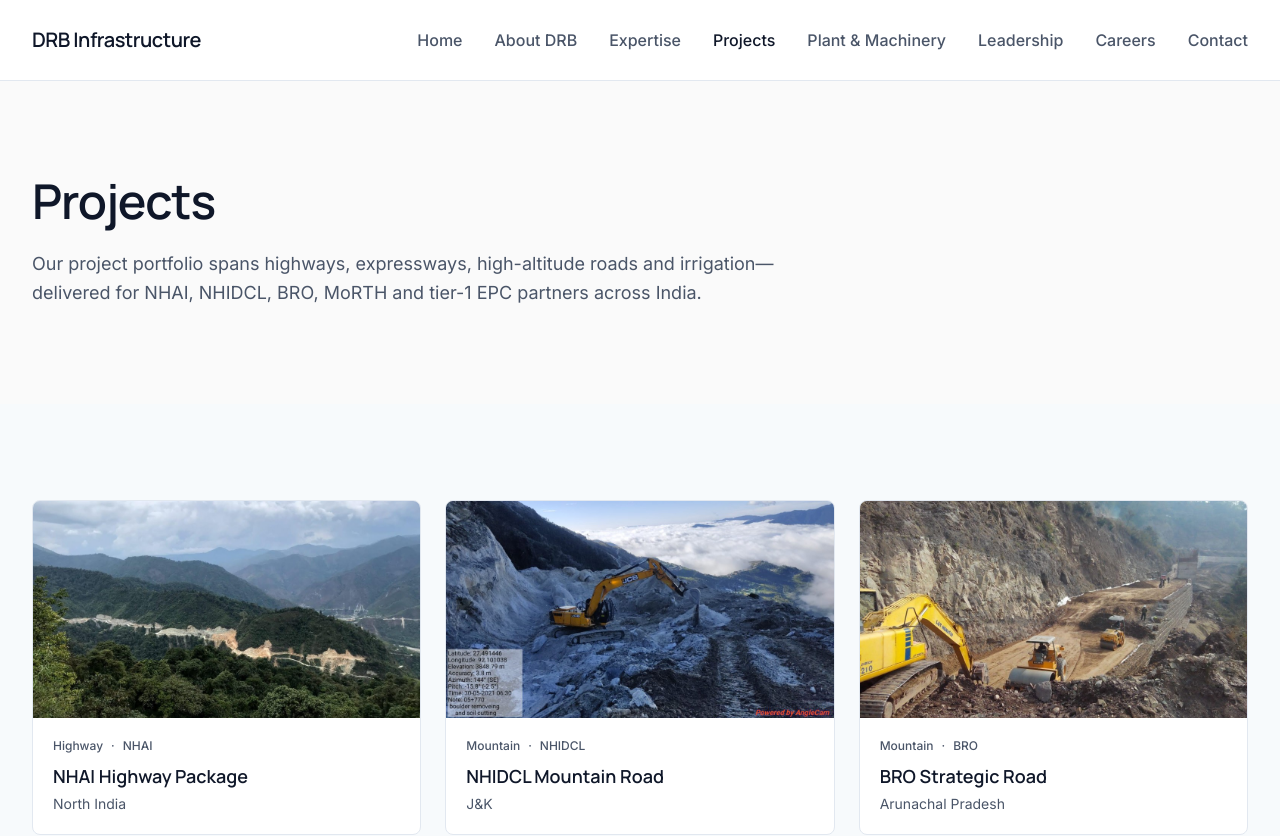
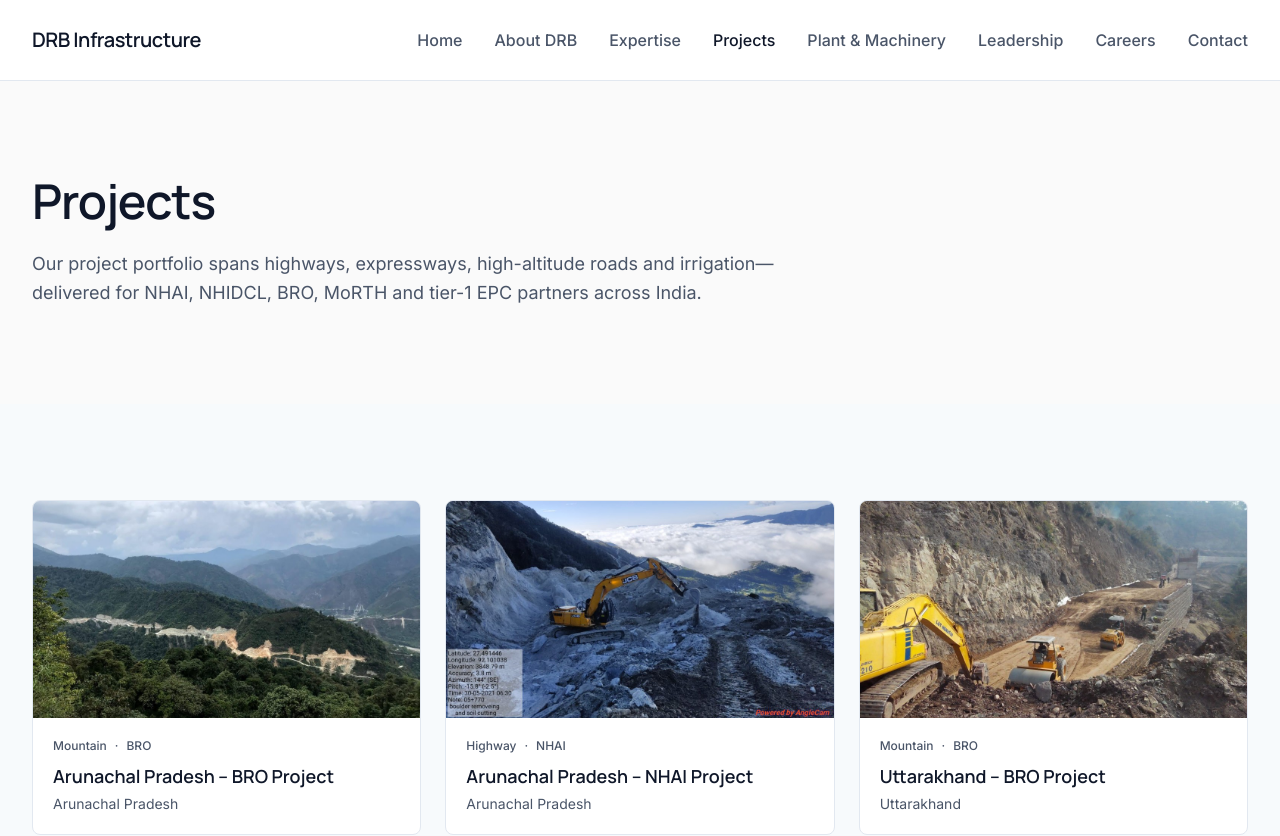
Before and after one commit to vaitahavya/drb, a Next.js app: page /projects in a window 1280 px wide. Shown: the top 836 px of the page. Built offline with nearby package versions, Linux system fonts and the light colour scheme.

Commit message:
project corrections

```diff
--- a/src/app/page.tsx
+++ b/src/app/page.tsx
@@ -43,9 +43,9 @@
 ];
 
 const featuredProjects = [
-  { title: "NHAI Highway Project", region: "North India", href: "/projects", image: "/images/portfolio/hero-3.png" },
-  { title: "NHIDCL Mountain Road", region: "J&K", href: "/projects", image: "/images/portfolio/hero-4.png" },
-  { title: "BRO Strategic Road", region: "Arunachal Pradesh", href: "/projects", image: "/images/portfolio/hero-5.png" },
+  { title: "Arunachal Pradesh – BRO Project", region: "Arunachal Pradesh", href: "/projects", image: "/images/portfolio/hero-3.png" },
+  { title: "Arunachal Pradesh – NHAI Project", region: "Arunachal Pradesh", href: "/projects", image: "/images/portfolio/hero-4.png" },
+  { title: "Uttarakhand – BRO Project", region: "Uttarakhand", href: "/projects", image: "/images/portfolio/hero-5.png" },
 ];
 
 export default function Home() {
--- a/src/app/projects/page.tsx
+++ b/src/app/projects/page.tsx
@@ -20,12 +20,12 @@
 ];
 
 const projects = [
-  { title: "NHAI Highway Package", region: "North India", authority: "NHAI", type: "Highway" },
-  { title: "NHIDCL Mountain Road", region: "J&K", authority: "NHIDCL", type: "Mountain" },
-  { title: "BRO Strategic Road", region: "Arunachal Pradesh", authority: "BRO", type: "Mountain" },
-  { title: "State Highway Upgradation", region: "Himachal Pradesh", authority: "State PWD", type: "Highway" },
-  { title: "Irrigation Canal Package", region: "Uttarakhand", authority: "State Irrigation", type: "Irrigation" },
-  { title: "Bharatmala Link Road", region: "Manipur", authority: "NHAI", type: "Expressway" },
+  { title: "Arunachal Pradesh – BRO Project", region: "Arunachal Pradesh", authority: "BRO", type: "Mountain" },
+  { title: "Arunachal Pradesh – NHAI Project", region: "Arunachal Pradesh", authority: "NHAI", type: "Highway" },
+  { title: "Uttarakhand – BRO Project", region: "Uttarakhand", authority: "BRO", type: "Mountain" },
+  { title: "Arunachal Pradesh – BRO Project", region: "Arunachal Pradesh", authority: "BRO", type: "Mountain" },
+  { title: "Arunachal Pradesh – NHAI Project", region: "Arunachal Pradesh", authority: "NHAI", type: "Highway" },
+  { title: "Uttarakhand – BRO Project", region: "Uttarakhand", authority: "BRO", type: "Mountain" },
 ];
 
 export default function ProjectsPage() {
@@ -45,7 +45,7 @@
       <AnimatedSection variant="grey" stagger>
         <div className="grid gap-6 sm:grid-cols-2 lg:grid-cols-3">
           {projects.map(({ title, region, authority, type }, i) => (
-            <AnimatedItem key={title}>
+            <AnimatedItem key={`${region}-${authority}-${i}`}>
               <article className="rounded-lg overflow-hidden bg-white border border-[var(--grey-200)] hover:shadow-md transition-shadow group">
                 <div className="aspect-video relative bg-[var(--grey-200)] overflow-hidden">
                   <Image
```
